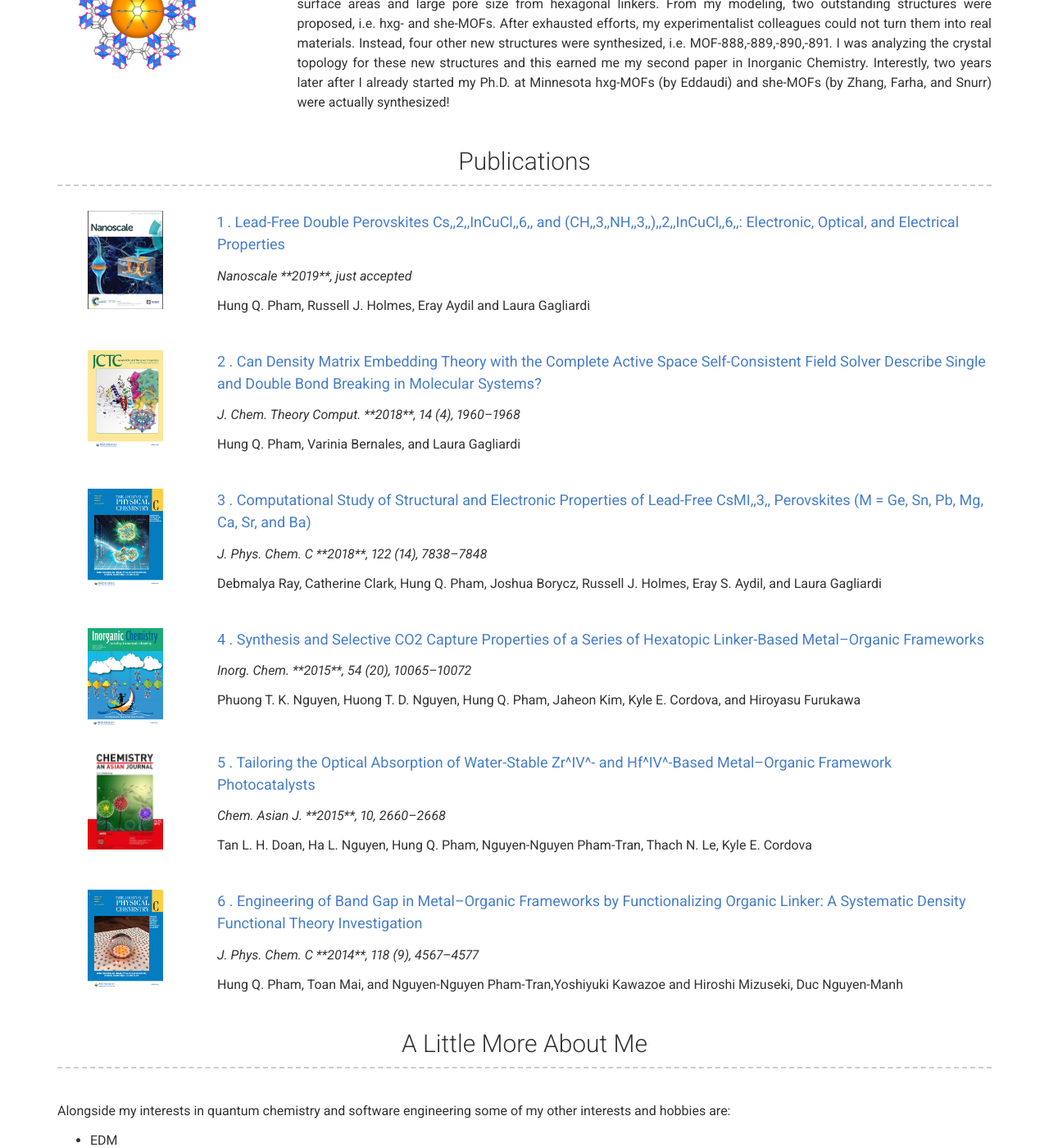
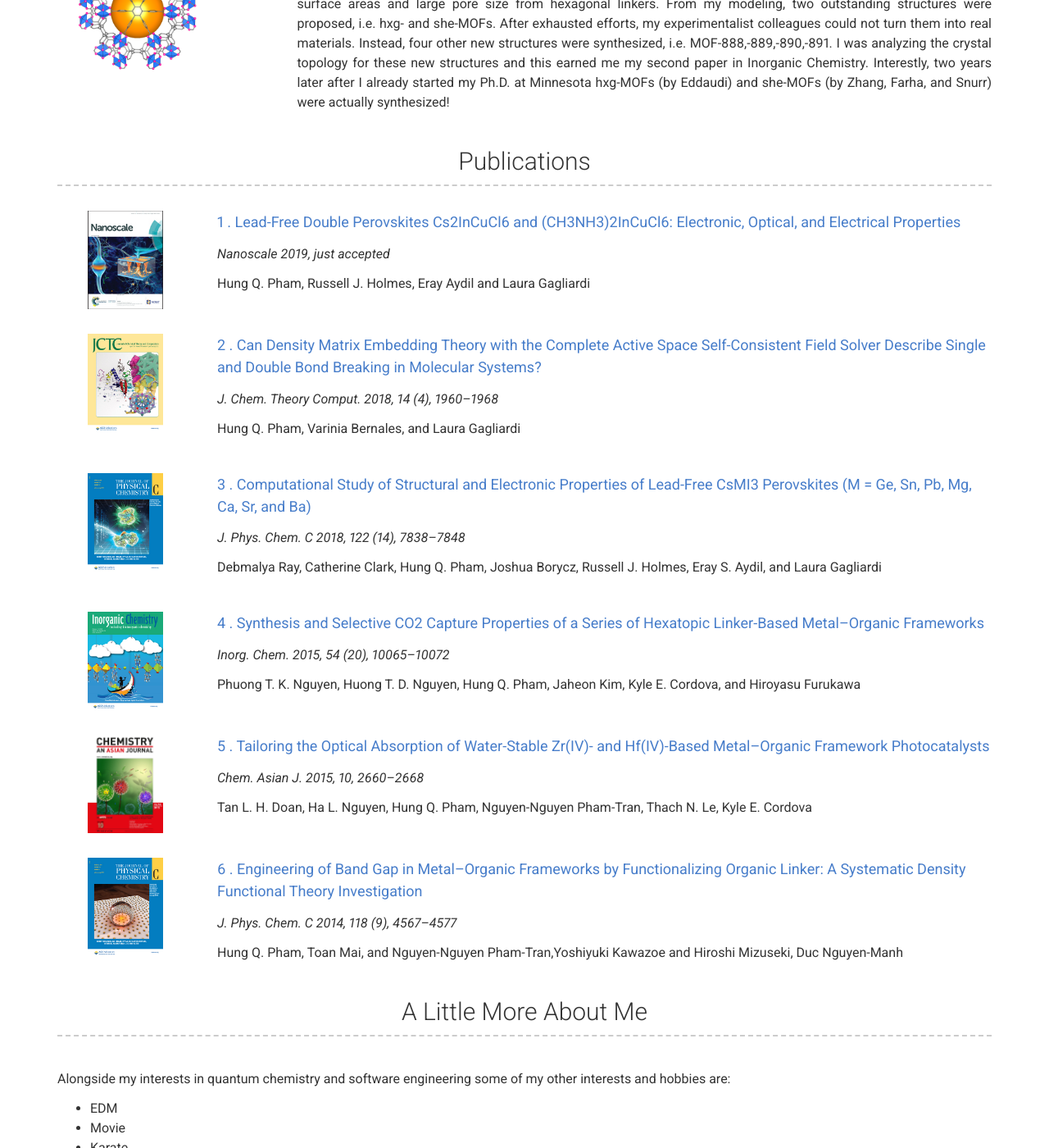
Before and after one commit to hungpham2017/hungpham2017.github.io, a Jekyll site: the page built from index.md, in a window 1280 px wide and 1400 px high, scrolled down 2637 px. Shown: the whole window at 82% size. Built offline with Jekyll 4.4.1, drawn with Linux system fonts in a browser that asks for light colours.

```diff
--- a/_data/publications.yml
+++ b/_data/publications.yml
@@ -1,36 +1,36 @@
 # Education Template
-- title: Lead-Free Double Perovskites Cs,,2,,InCuCl,,6,, and (CH,,3,,NH,,3,,),,2,,InCuCl,,6,,&#58; Electronic, Optical, and Electrical Properties
-  journal: Nanoscale **2019**, just accepted
+- title: Lead-Free Double Perovskites Cs2InCuCl6 and (CH3NH3)2InCuCl6&#58; Electronic, Optical, and Electrical Properties
+  journal: Nanoscale 2019, just accepted
   authors: Hung Q. Pham,  Russell J. Holmes,  Eray Aydil  and  Laura Gagliardi
   link: https://pubs.rsc.org/en/content/articlelanding/2019/NR/C9NR01645G#!divAbstract
   image: images/pub_perovskite_nanoscale2019.gif
 
 - title: Can Density Matrix Embedding Theory with the Complete Active Space Self-Consistent Field Solver Describe Single and Double Bond Breaking in Molecular Systems?
-  journal: J. Chem. Theory Comput. **2018**, 14 (4), 1960–1968
+  journal: J. Chem. Theory Comput. 2018, 14 (4), 1960–1968
   authors: Hung Q. Pham, Varinia Bernales, and Laura Gagliardi
   link: https://pubs.acs.org/doi/10.1021/acs.jctc.7b01248
   image: images/pub_casdmet_2018.jpg
 
-- title: Computational Study of Structural and Electronic Properties of Lead-Free CsMI,,3,, Perovskites (M = Ge, Sn, Pb, Mg, Ca, Sr, and Ba)
-  journal: J. Phys. Chem. C **2018**, 122 (14), 7838–7848
+- title: Computational Study of Structural and Electronic Properties of Lead-Free CsMI3 Perovskites (M = Ge, Sn, Pb, Mg, Ca, Sr, and Ba)
+  journal: J. Phys. Chem. C 2018, 122 (14), 7838–7848
   authors: Debmalya Ray, Catherine Clark, Hung Q. Pham, Joshua Borycz, Russell J. Holmes, Eray S. Aydil, and Laura Gagliardi
   link: https://pubs.acs.org/doi/abs/10.1021/acs.jpcc.8b00226
   image: images/pub_perovskite_xc_2018.jpg
 
 - title: Synthesis and Selective CO2 Capture Properties of a Series of Hexatopic Linker-Based Metal–Organic Frameworks
-  journal: Inorg. Chem. **2015**, 54 (20), 10065–10072
+  journal: Inorg. Chem. 2015, 54 (20), 10065–10072
   authors: Phuong T. K. Nguyen, Huong T. D. Nguyen, Hung Q. Pham, Jaheon Kim, Kyle E. Cordova, and Hiroyasu Furukawa
   link: https://pubs.acs.org/doi/abs/10.1021/acs.inorgchem.5b01900
   image: images/pub_MOFs_hhp.jpg
 
-- title: Tailoring the Optical Absorption of Water-Stable Zr^IV^- and Hf^IV^-Based Metal–Organic Framework Photocatalysts
-  journal: Chem. Asian J. **2015**, 10, 2660–2668
+- title: Tailoring the Optical Absorption of Water-Stable Zr(IV)- and Hf(IV)-Based Metal–Organic Framework Photocatalysts
+  journal: Chem. Asian J. 2015, 10, 2660–2668
   authors: Tan L. H. Doan, Ha L. Nguyen, Hung Q. Pham, Nguyen-Nguyen Pham-Tran, Thach N. Le, Kyle E. Cordova
   link: https://onlinelibrary.wiley.com/doi/full/10.1002/asia.201500641
   image: images/pub_MOFs_photo_2015.jpg
 
 - title: Engineering of Band Gap in Metal–Organic Frameworks by Functionalizing Organic Linker&#58; A Systematic Density Functional Theory Investigation
-  journal: J. Phys. Chem. C **2014**, 118 (9), 4567–4577
+  journal: J. Phys. Chem. C 2014, 118 (9), 4567–4577
   authors: Hung Q. Pham, Toan Mai, and Nguyen-Nguyen Pham-Tran,Yoshiyuki Kawazoe and Hiroshi Mizuseki, Duc Nguyen-Manh
   link: https://pubs.acs.org/doi/abs/10.1021/jp405997r
   image: images/pub_MOFs_gapengineering_2014.jpg
```
